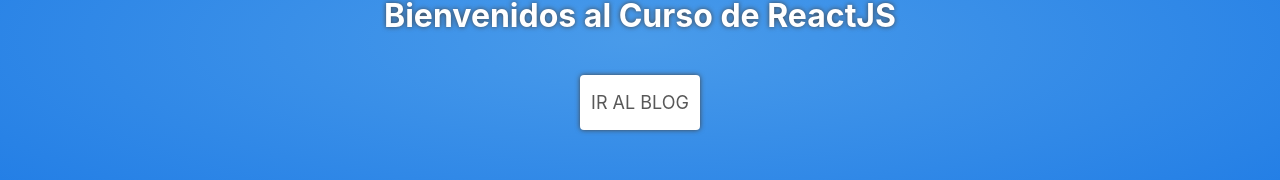
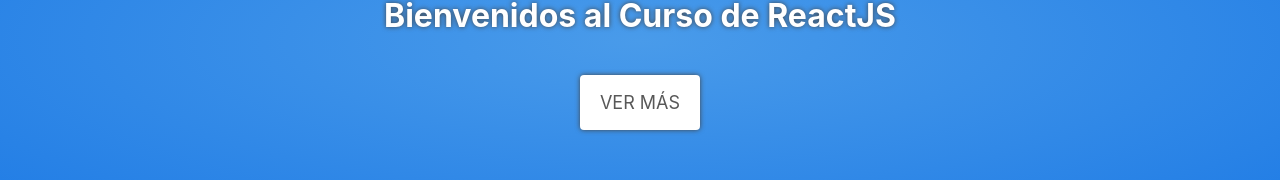
Before and after one commit to Crushedkrz78/repaso-html, a React (Create React App) app in the folder frontEndReact/: page / in a window 1280 px wide. Shown: the part 260-440 px from the top of the page. Built offline with nearby package versions, Linux system fonts and the light colour scheme.

Commit message:
163.[React] Props

```diff
--- a/frontEndReact/src/App.js
+++ b/frontEndReact/src/App.js
@@ -20,10 +20,15 @@
   var nombre = "Cristian Perez";
   var edad = 27;
 
+  var buttonString = "Ver más";
+
   return (
     <div className="App">
       <Header/>
-      <Slider/>
+      <Slider
+        title="Bienvenidos al Curso de ReactJS"
+        btn={buttonString}
+      />
 
       <div className="center">
         <SeccionPruebas/>
--- a/frontEndReact/src/components/Slider.js
+++ b/frontEndReact/src/components/Slider.js
@@ -4,8 +4,8 @@
     render(){
         return(
             <div id="slider" class="slider-big">
-                <h1>Bienvenidos al Curso de ReactJS</h1>
-                <a href="#" class="btn-white">Ir al Blog</a>
+                <h1>{this.props.title}</h1>
+                <a href="#" class="btn-white">{this.props.btn}</a>
             </div>
         );
     }
```
